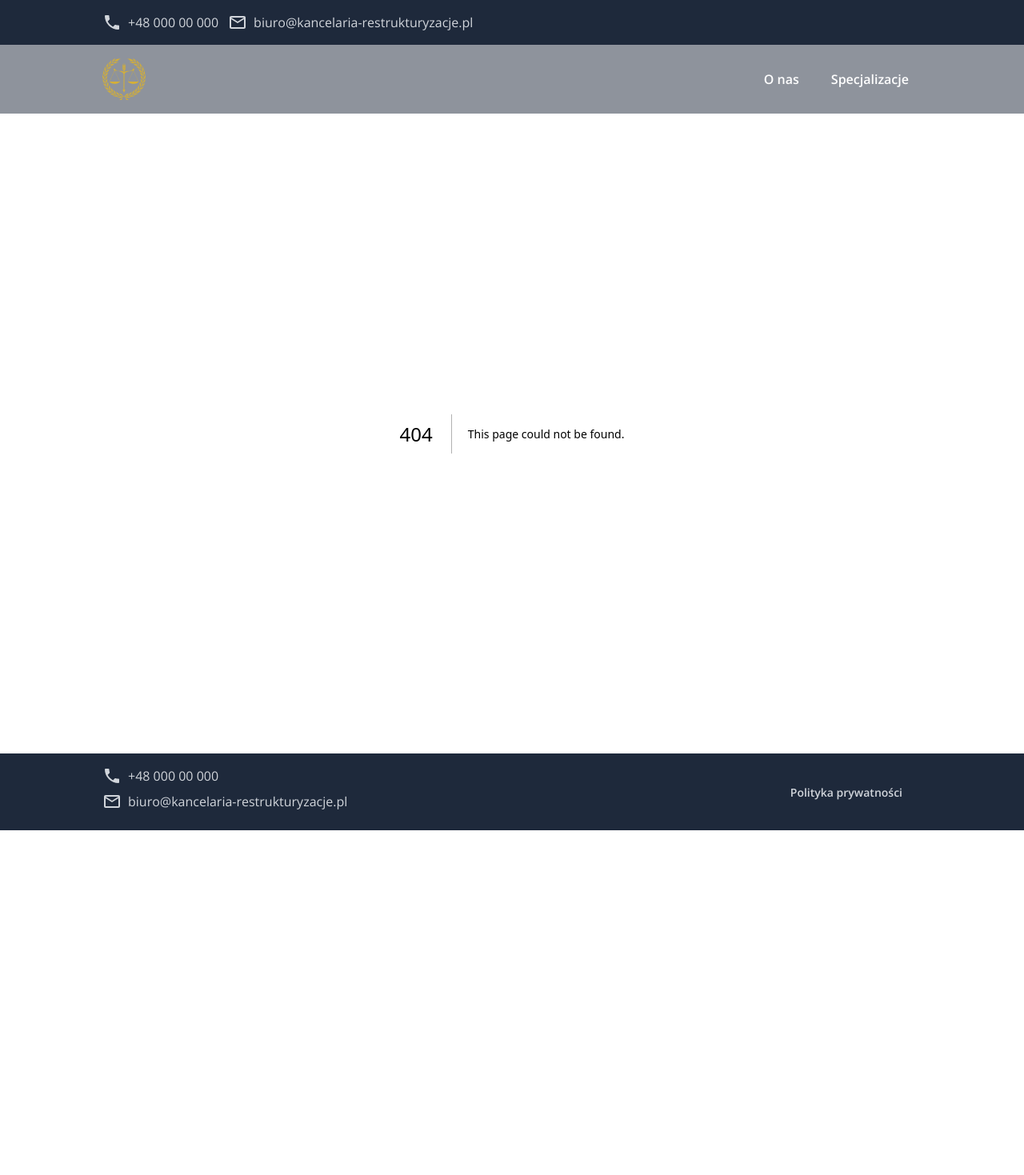
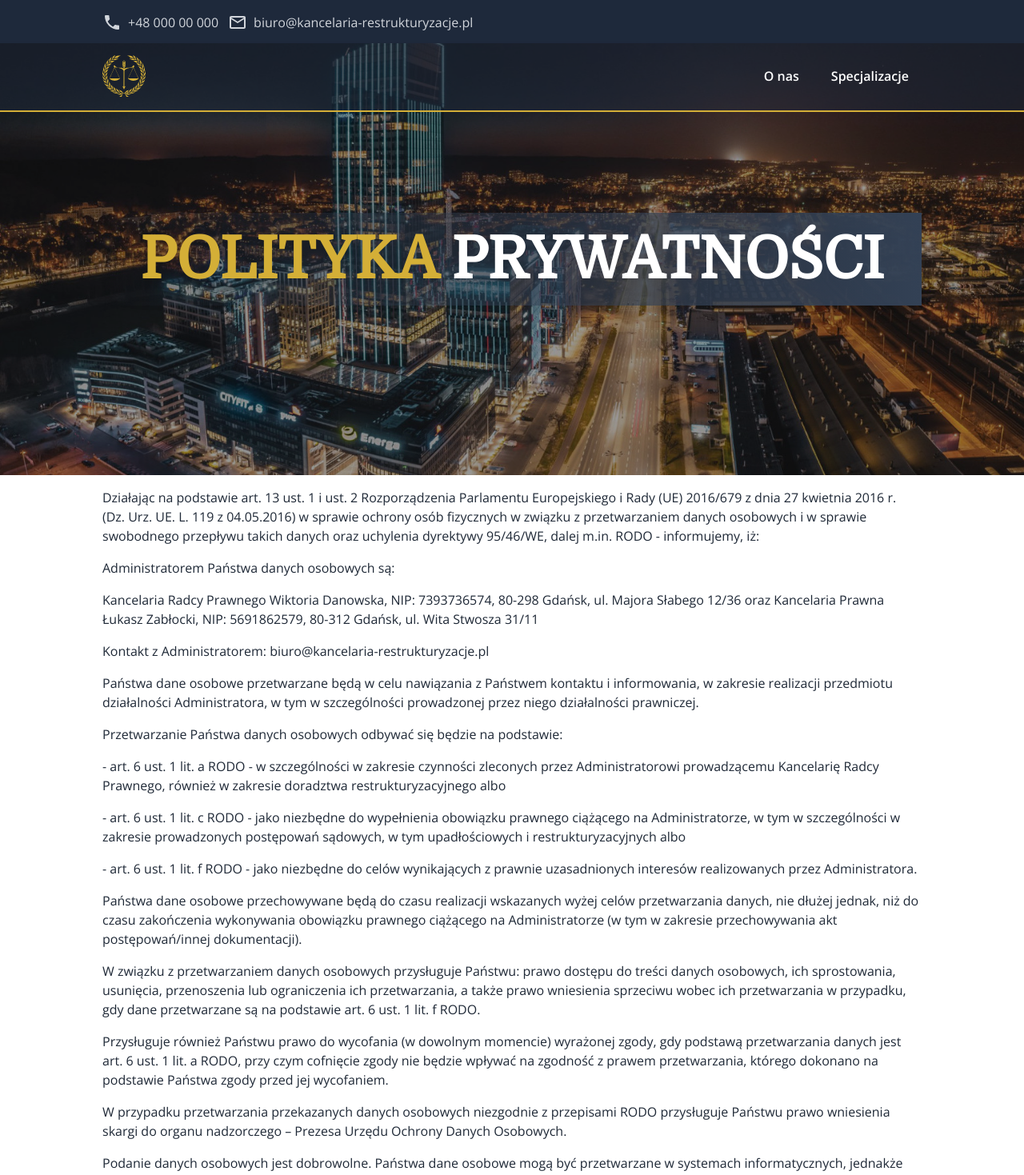
Before and after one commit to maciekbe1/kancelaria, a Next.js app: page /privacy-policy in a window 1280 px wide. Before the commit this address had no page. Shown: the top 1469 px of the page at 80% size. Before the commit the page ends 1038 px from the top, so only its background shows below. Built offline with nearby package versions, Linux system fonts and the light colour scheme.

Commit message:
feat: privacy policy page

```diff
--- a/src/components/Footer/Footer.tsx
+++ b/src/components/Footer/Footer.tsx
@@ -24,7 +24,7 @@ export const Footer = () => {
         <ul className="flex flex-wrap items-center mt-3 sm:mt-0">
           <li>
             <Link
-              href="/polityka-prywatności"
+              href="/privacy-policy"
               className="mr-4 text-sm font-semibold text-gray-300 hover:text-gold md:mr-6 dark:text-gray-400"
             >
               Polityka prywatności
--- a/src/components/Header/NavBar/index.tsx
+++ b/src/components/Header/NavBar/index.tsx
@@ -13,7 +13,7 @@ export const NavBar = () => {
   return (
     <div
       className={clsx(
-        "sticky top-0 z-30 w-full",
+        "sticky top-0 z-30 w-full border-b-2 border-gold -mt-1",
         isViewportScrolled ? "bg-slate-200/90" : "bg-slate-800/50"
       )}
     >
--- a/src/components/Hero/Hero.tsx
+++ b/src/components/Hero/Hero.tsx
@@ -6,7 +6,7 @@ import { AnimatePresence, motion } from "framer-motion";
 
 export const Hero = () => {
   return (
-    <div className="w-full h-[600px] lg:h-[740px] flex justify-center items-center overflow-hidden relative bg-black -mt-[86px]">
+    <div className="w-full h-[600px] lg:h-[740px] flex justify-center items-center overflow-hidden relative -mt-[86px]">
       <Image
         alt="hero"
         src="/images/hero.jpg"
@@ -15,7 +15,7 @@ export const Hero = () => {
         priority
         quality={100}
       />
-      <Container>
+      <Container className="xs:px-0">
         <div className="w-full gap-1 text-white md:grid md:grid-cols-2">
           <div>
             <motion.h1
--- a/src/hooks/useHeaderState.tsx
+++ b/src/hooks/useHeaderState.tsx
@@ -14,7 +14,7 @@ function useHeaderState() {
   };
 
   const detectScroll = () => {
-    if (window.scrollY > 60) setViewportScrolled(true);
+    if (window.scrollY > 56) setViewportScrolled(true);
     else setViewportScrolled(false);
   };
 
--- /dev/null
+++ b/src/pages/privacy-policy.tsx
@@ -0,0 +1,108 @@
+import { Container } from "components";
+import { motion } from "framer-motion";
+import Image from "next/image";
+
+const PrivacyPolicy = () => {
+  return (
+    <>
+      <div className="w-full h-[400px] lg:h-[540px] flex justify-center items-center overflow-hidden relative bg-black -mt-[86px]">
+        <Image
+          alt="hero"
+          src="/images/privacy.jpg"
+          fill
+          className="object-cover opacity-60"
+          priority
+          quality={100}
+        />
+        <Container className="w-full p-0 text-white">
+          <motion.h1
+            initial={{ opacity: 0, y: 55 }}
+            animate={{ opacity: 1, y: 0 }}
+            exit={{ opacity: 0, y: 55 }}
+            transition={{ delay: 0.55, duration: 1 }}
+            className="py-4 font-domine font-bold text-center uppercase text-header-sm lg:text-header-xl drop-shadow-lg bg-slate-600-500/[.7] hero-text bg-gradient-to-l from-slate-700"
+          >
+            <span className="py-1 text-gold">Polityka</span> prywatności
+          </motion.h1>
+        </Container>
+      </div>
+      <Container className="py-10">
+        <p className="pb-4">
+          Działając na podstawie art. 13 ust. 1 i ust. 2 Rozporządzenia
+          Parlamentu Europejskiego i Rady (UE) 2016/679 z dnia 27 kwietnia 2016
+          r. (Dz. Urz. UE. L. 119 z 04.05.2016) w sprawie ochrony osób
+          fizycznych w związku z przetwarzaniem danych osobowych i w sprawie
+          swobodnego przepływu takich danych oraz uchylenia dyrektywy 95/46/WE,
+          dalej m.in. RODO - informujemy, iż:
+        </p>
+        <p className="pb-4">Administratorem Państwa danych osobowych są:</p>
+        <p className="pb-4">
+          Kancelaria Radcy Prawnego Wiktoria Danowska, NIP: 7393736574, 80-298
+          Gdańsk, ul. Majora Słabego 12/36 oraz Kancelaria Prawna Łukasz
+          Zabłocki, NIP: 5691862579, 80-312 Gdańsk, ul. Wita Stwosza 31/11
+        </p>
+        <p className="pb-4">
+          Kontakt z Administratorem: biuro@kancelaria-restrukturyzacje.pl{" "}
+        </p>
+        <p className="pb-4">
+          Państwa dane osobowe przetwarzane będą w celu nawiązania z Państwem
+          kontaktu i informowania, w zakresie realizacji przedmiotu działalności
+          Administratora, w tym w szczególności prowadzonej przez niego
+          działalności prawniczej.
+        </p>
+        <p className="pb-4">
+          Przetwarzanie Państwa danych osobowych odbywać się będzie na
+          podstawie:
+        </p>
+        <p className="pb-4">
+          - art. 6 ust. 1 lit. a RODO - w szczególności w zakresie czynności
+          zleconych przez Administratorowi prowadzącemu Kancelarię Radcy
+          Prawnego, również w zakresie doradztwa restrukturyzacyjnego albo
+        </p>
+        <p className="pb-4">
+          - art. 6 ust. 1 lit. c RODO - jako niezbędne do wypełnienia obowiązku
+          prawnego ciążącego na Administratorze, w tym w szczególności w
+          zakresie prowadzonych postępowań sądowych, w tym upadłościowych i
+          restrukturyzacyjnych albo
+        </p>
+        <p className="pb-4">
+          - art. 6 ust. 1 lit. f RODO - jako niezbędne do celów wynikających z
+          prawnie uzasadnionych interesów realizowanych przez Administratora.
+        </p>
+        <p className="pb-4">
+          Państwa dane osobowe przechowywane będą do czasu realizacji wskazanych
+          wyżej celów przetwarzania danych, nie dłużej jednak, niż do czasu
+          zakończenia wykonywania obowiązku prawnego ciążącego na
+          Administratorze (w tym w zakresie przechowywania akt postępowań/innej
+          dokumentacji).
+        </p>
+        <p className="pb-4">
+          W związku z przetwarzaniem danych osobowych przysługuje Państwu: prawo
+          dostępu do treści danych osobowych, ich sprostowania, usunięcia,
+          przenoszenia lub ograniczenia ich przetwarzania, a także prawo
+          wniesienia sprzeciwu wobec ich przetwarzania w przypadku, gdy dane
+          przetwarzane są na podstawie art. 6 ust. 1 lit. f RODO.
+        </p>
+        <p className="pb-4">
+          Przysługuje również Państwu prawo do wycofania (w dowolnym momencie)
+          wyrażonej zgody, gdy podstawą przetwarzania danych jest art. 6 ust. 1
+          lit. a RODO, przy czym cofnięcie zgody nie będzie wpływać na zgodność
+          z prawem przetwarzania, którego dokonano na podstawie Państwa zgody
+          przed jej wycofaniem.
+        </p>
+        <p className="pb-4">
+          W przypadku przetwarzania przekazanych danych osobowych niezgodnie z
+          przepisami RODO przysługuje Państwu prawo wniesienia skargi do organu
+          nadzorczego – Prezesa Urzędu Ochrony Danych Osobowych.
+        </p>
+        <p className="pb-4">
+          Podanie danych osobowych jest dobrowolne. Państwa dane osobowe mogą
+          być przetwarzane w systemach informatycznych, jednakże Administrator
+          nie będzie podejmował decyzji w sposób zautomatyzowany, w tym w formie
+          profilowania.
+        </p>
+      </Container>
+    </>
+  );
+};
+export default PrivacyPolicy;
--- a/tailwind.config.js
+++ b/tailwind.config.js
@@ -16,6 +16,9 @@ module.exports = {
       colors: {
         current: "current",
         gold: "#D4AF37",
+      },
+      screens: {
+        xs: { max: "639px" },
       },
     },
   },
```
Also changed, not shown: public/images/privacy.jpg (added).
